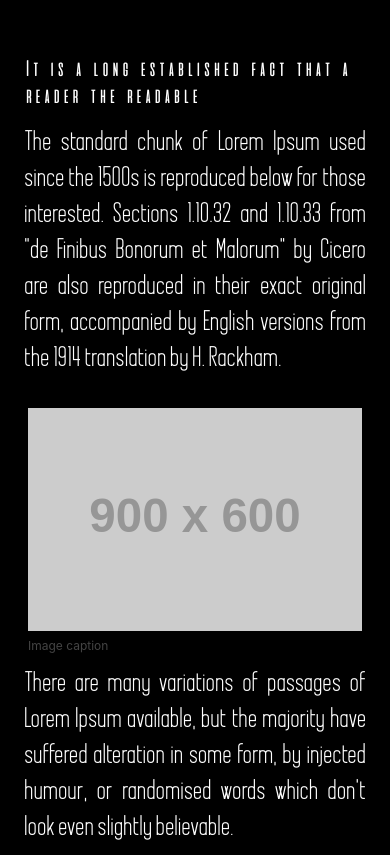
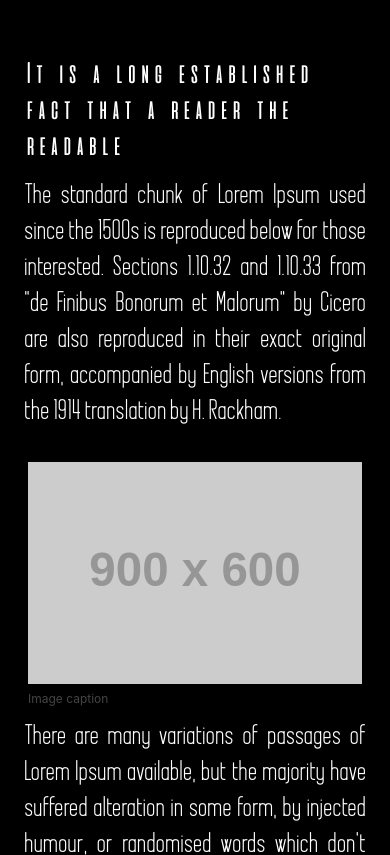
Before and after one commit to xanhenha/denovofebem, a plain HTML site: page index.html in a window 390 px wide. Shown: the part 937-1792 px from the top of the page. Drawn offline with Linux system fonts and the light colour scheme; placeholder pictures from the web are drawn by us.

Commit message:
ajuste fonte de titulo de seçao h3 mobile

```diff
--- a/style/style.scss
+++ b/style/style.scss
@@ -40,6 +40,11 @@ section {
         text-align: center;
         font-weight: bold;
         margin-bottom: 1em;
+    }
+
+
+    h3 {
+        font-size: 30px;
     }
 
     p {
```
Also changed, not shown: style/style.css, 1 other file.
